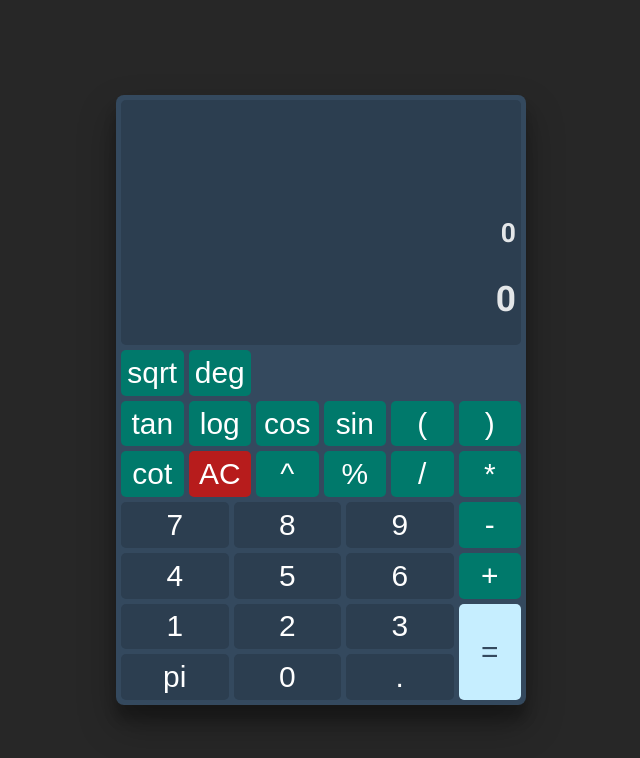
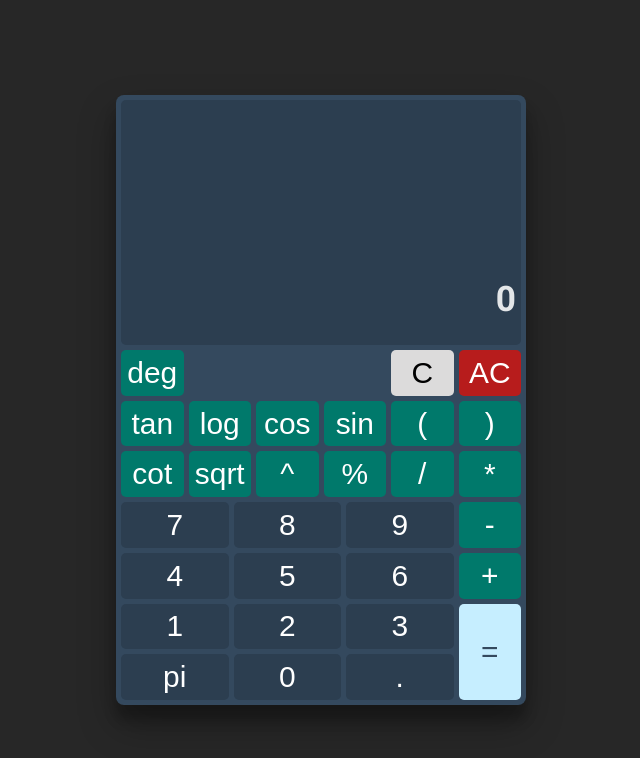
Before and after one commit to XabyNix/calculator, a React (Vite) app: page / in a window 1280 px wide. Shown: the top 758 px of the page, without its empty margins (319-959 px from the left). Built offline with nearby package versions, Linux system fonts and the light colour scheme.

Commit message:
works fine

```diff
--- a/src/App.css
+++ b/src/App.css
@@ -5,9 +5,9 @@
 	grid-template-columns: repeat(6, 1fr);
 	grid-template-rows: repeat(7, 1fr);
 	grid-template-areas:
-		"sqrt deg . . . ."
+		"deg . . . lastClear clear"
 		"tan	log		cos 	sin		openBraket		closeBraket"
-		"cot	clear	expo	perc 	div		mul"
+		"cot	sqrt	expo	perc 	div		mul"
 		"numbers		numbers	 numbers	 numbers	 numbers	 sub"
 		"numbers		numbers	 numbers	 numbers	 numbers	 add"
 		"numbers		numbers	 numbers	 numbers	 numbers	 equals"
@@ -49,6 +49,10 @@
 	&:hover {
 		background-color: var(--clear-hover-color);
 	}
+}
+#lastClear {
+	background-color: var(--last-clear);
+	color: black;
 }
 .display-container {
 	display: flex;
--- a/src/App.tsx
+++ b/src/App.tsx
@@ -3,29 +3,33 @@ import { MouseEvent, useEffect, useState } from "react";
 import { evaluate } from "mathjs";
 import "./App.css";
 
-/* const OPERATIONS = ["/", "*", "+", "-", "^", "%"];
- */
 function App() {
 	const [expression, setExpression] = useState("");
-	const [display, setDisplay] = useState("");
+	const [displayInput, setDisplayInput] = useState("");
+	const [result, setResult] = useState("");
+
 	const [equals, setEqual] = useState(false);
 	const [degActivate, setDegActivate] = useState(false);
 
 	useEffect(() => {
-		equals && setDisplay(evaluate(expression));
-		setEqual(false);
-	}, [equals]);
+		if (equals) {
+			setResult(evaluate(expression));
+			setEqual(false);
+		} else setDisplayInput(expression);
+	}, [equals, expression]);
 
 	function changeArgument() {
-		const findArgsRegex = /(?<=[sin|cos|tan|cot]\()\d*(?=\))/gi;
+		//const findArgsRegex = /(?<=[sin|cos|tan|cot]\()\d*(?=\))/gi;
 
-		setExpression(expression.replace(findArgsRegex, "$& deg"));
-		setEqual(true);
+		const findArgsRegex = /\)/gi;
+		setExpression(expression.replace(findArgsRegex, " deg)"));
 	}
+
 	function isLastAnOperator(stringToCheck: string) {
 		const operatorsRegex = /[+-/*]$/;
 		return operatorsRegex.test(stringToCheck);
 	}
+
 	const handleClick = (value: string, e?: MouseEvent<HTMLButtonElement>) => {
 		switch (value) {
 			case "sin":
@@ -39,14 +43,21 @@ function App() {
 				break;
 			case "AC":
 				setExpression("");
-				setDisplay("");
+				setResult("");
 				break;
 			case "deg":
 				setDegActivate(!degActivate);
-				e.currentTarget.classList.toggle("pressed");
+				e!.currentTarget.classList.toggle("pressed");
 				break;
 			case "=":
-				degActivate ? changeArgument() : setEqual(true);
+				setEqual(true);
+				degActivate && changeArgument();
+				break;
+			case ".":
+				/\d$/.test(expression)
+					? setExpression(expression + value)
+					: setExpression(expression + "0" + value);
+
 				break;
 			default:
 				if (isLastAnOperator(expression) && isLastAnOperator(value)) {
@@ -60,8 +71,8 @@ function App() {
 		<div className="App">
 			<div id="calculator">
 				<div className="display-container">
-					<p id="display">{expression || "0"}</p>
-					<p id="resultDisplay">{display || "0"}</p>
+					<p id="display">{displayInput}</p>
+					<p id="resultDisplay">{result || "0"}</p>
 				</div>
 				<div className="boardContainer">
 					<div className="numbersContainer">
@@ -88,9 +99,6 @@ function App() {
 						>
 							{value}
 						</button>
-
-						//ora ho base e
-						//cotangente tangente radice quadrata radice ennesima log base n
 					))}
 				</div>
 			</div>
--- a/src/data/calulatorButtons.ts
+++ b/src/data/calulatorButtons.ts
@@ -60,6 +60,10 @@ export const operations = [
 		value: "=",
 	},
 	{
+		id: "lastClear",
+		value: "C",
+	},
+	{
 		id: "clear",
 		value: "AC",
 	},
--- a/src/index.css
+++ b/src/index.css
@@ -10,6 +10,7 @@
 	--equals-color: #c6eeff;
 	--equals-hover-color: #e8f9ff;
 
+	--last-clear: rgb(220, 219, 219);
 	--clear-color: #b71c1c;
 	--clear-hover-color: #d32f2f;
 
```
